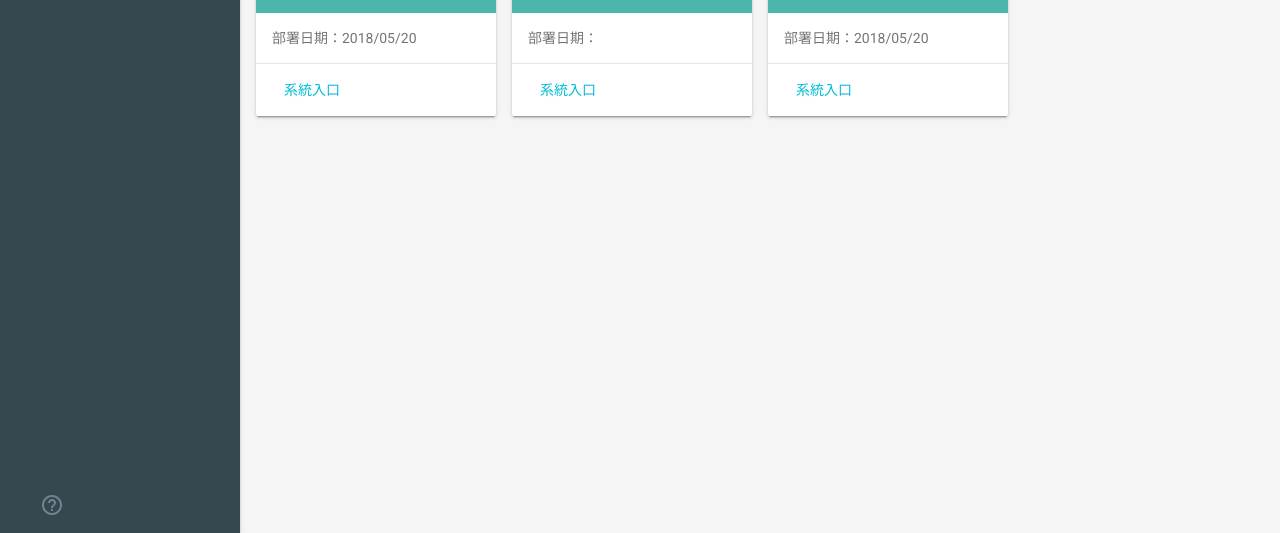
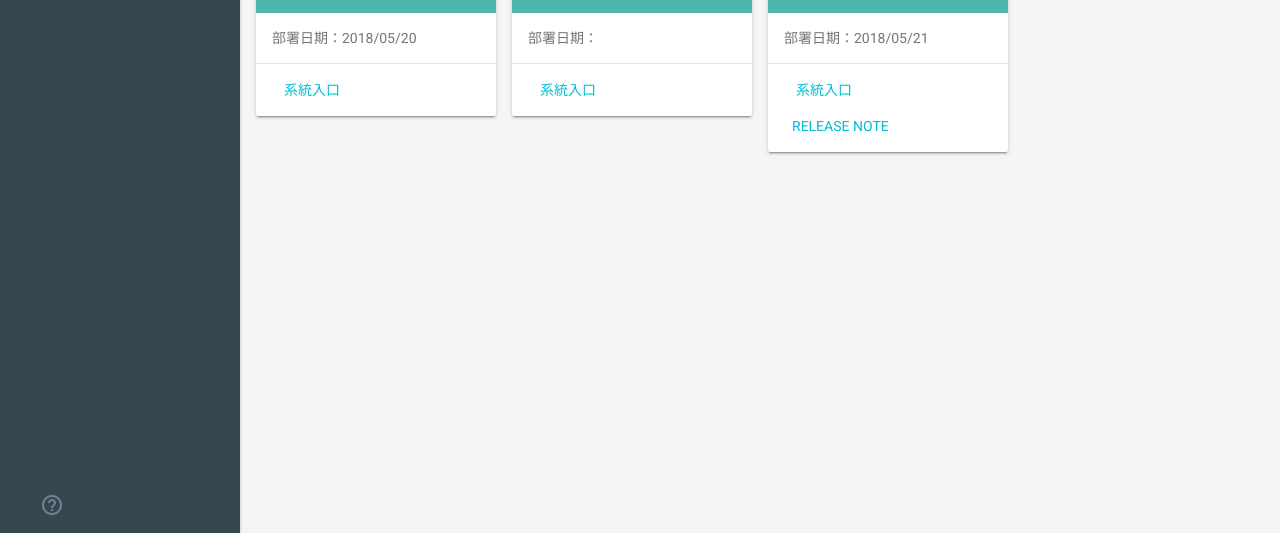
Before and after one commit to tsengeagle/CMDB, a plain HTML site: page index.html in a window 1280 px wide. Shown: the part 267-800 px from the top of the page. Drawn offline with Linux system fonts and the light colour scheme.

```diff
--- a/index.html
+++ b/index.html
@@ -122,11 +122,12 @@
                 <br>UAT</h2>
             </div>
             <div class="mdl-card__supporting-text mdl-color-text--grey-600">
-              部署日期：2018/05/20
+              部署日期：2018/05/21
             </div>
             <div class="mdl-card__actions mdl-card--border">
               <a href="http://10.2.145.133:8180/TzuchiServer/Main.html" class="mdl-button mdl-js-button mdl-js-ripple-effect">系統入口</a>
-            </div>
+              <a href="http://10.2.145.70/tsengeagle/HIS-Release/tags/" class="mdl-button mdl-js-button mdl-js-ripple-effect">Release note</a>
+           </div>
           </div>
           <div class="demo-separator mdl-cell--1-col"></div>
         </div>
```
Also changed, not shown: README.md.
